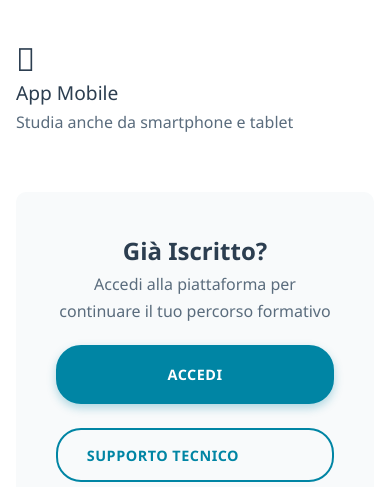
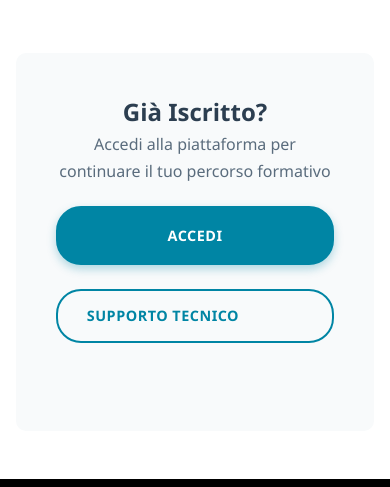
Before and after one commit to romanole/kleros-website, a plain HTML site: page formazione.html in a window 390 px wide. Shown: the part 8740-9227 px from the top of the page. Drawn offline with nearby package versions, Linux system fonts and the light colour scheme; a web font is replaced by a local one.

Commit message:
eliminata mobile su formazione

```diff
--- a/formazione.html
+++ b/formazione.html
@@ -639,11 +639,6 @@
           <i class="fas fa-users fa-2x"></i>
           <h4>Forum Community</h4>
           <p>Confrontati con colleghi e docenti</p>
-        </div>
-        <div class="feature">
-          <i class="fas fa-mobile-alt fa-2x"></i>
-          <h4>App Mobile</h4>
-          <p>Studia anche da smartphone e tablet</p>
         </div>
       </div>
 
```
